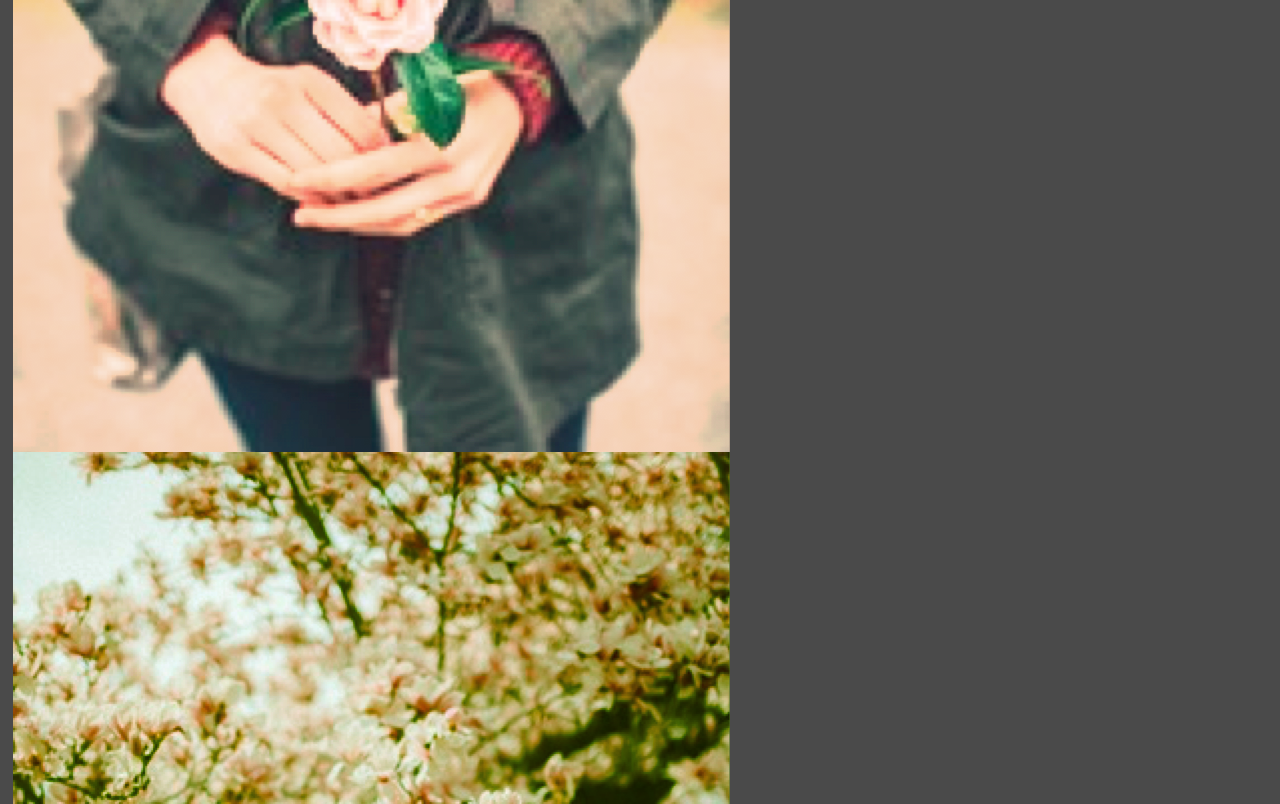
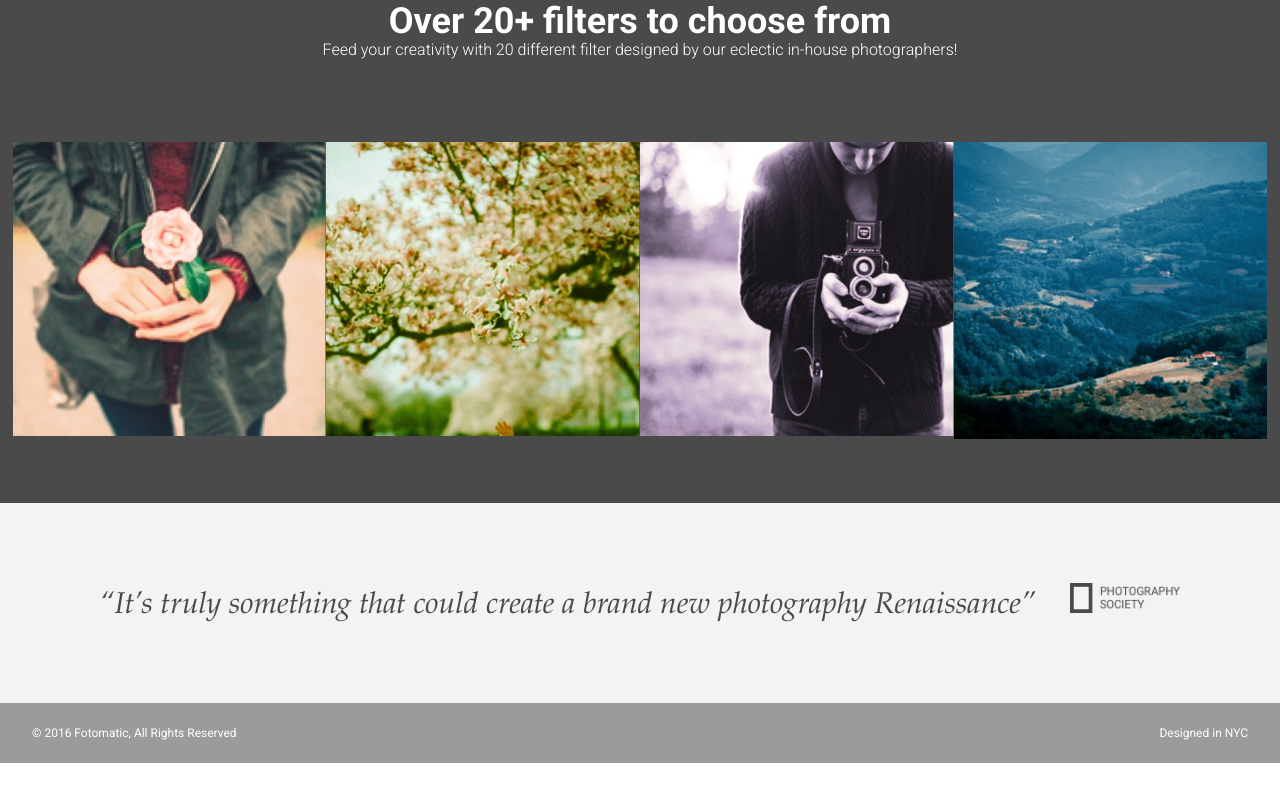
Before and after one commit to ecphelion/fotomatic, a plain HTML site: page index.html in a window 1280 px wide. Shown: the part 1496-2300 px from the top of the page. After the commit the page ends 2259 px from the top, so only its background shows below. Drawn offline with Linux system fonts and the light colour scheme; a web font is replaced by a local one.

Commit message:
desktop version repaired

```diff
--- a/index.html
+++ b/index.html
@@ -58,7 +58,7 @@
       <div class="feature">
         <div class="center">
           <div class="image-container">
-            <img src="images/feature-1.png" />
+            <img src="resources/images/feature-1.png">
           </div>
           <div class="content">
             <h2>Advanced, automatic, instant</h2>
@@ -69,7 +69,7 @@
       <div class="feature">
         <div class="center">
           <div class="image-container">
-            <img src="images/feature-2.png" />
+            <img src="resources/images/feature-2.png">
           </div>
           <div class="content">
             <h2>Beautifully crafted inside-out</h2>
@@ -105,7 +105,7 @@
     <div id="quotes-section">
       <div class="content center">
         <span class="quote">“It’s truly something that could create a brand new photography Renaissance”</span>
-        <img class="quote-citation" src="./resources/images/photography-logo.png" />
+        <img class="quote-citation" src="./resources/images/photography-logo.png">
       </div>
     </div>
 
--- a/resources/css/style.css
+++ b/resources/css/style.css
@@ -18,10 +18,6 @@ html {
   border-radius: 4px;
   background-color: #4a4a4a;
   color: white;
-}
-
-.image-container {
-  overflow: hidden;
 }
 
 .image-container img {
@@ -239,6 +235,15 @@ header .mobile {
   margin: 0 auto;
 }
 
+.image-container img {
+  display: block;
+  max-width: 100%;
+}
+
+.feature .content {
+  padding: 2.5rem 0;
+}
+
 .feature h2 {
   padding-bottom: .5rem;
   font-size: 2.25rem;
@@ -304,8 +309,17 @@ header .mobile {
 }
 
 #filters-section .images-container {
+  display: flex;
   max-width: 100%;
   padding: 0 1%;
+}
+
+.images-container .image-container {
+  width: 98%;
+}
+
+.images-container img {
+  width: 100%;
 }
 
 @media only screen and (max-width: 760px) {
@@ -344,11 +358,11 @@ header .mobile {
   background-color: #f3f3f3;
 }
 
-#quotes-section content {
+#quotes-section .content {
   padding: 5rem 0;
 }
 
-#quotes-section quote {
+#quotes-section .quote {
   padding-right: 1.875rem;
   font-family: "Palatino", serif;
   font-size: 1.875rem;
@@ -357,21 +371,21 @@ header .mobile {
   color: #4a4a4a;
 }
 
-#quotes-section quote-citation {
+#quotes-section .quote-citation {
   height: 1.875rem;
 }
 
 @media only screen and (max-width: 760px) {
-  #quotes-section content {
+  #quotes-section .content {
     padding: 1.875rem .625rem;
   }
 
-  #quotes-section quote {
+  #quotes-section .quote {
     font-size: 1.5rem;
     line-height: 1.4;
   }
 
-  #quotes-section quote-citation {
+  #quotes-section .quote-citation {
     display: block;
     padding-top: 1rem;
     margin: auto;
@@ -385,10 +399,13 @@ footer {
   padding: 1.5rem 2rem;
 }
 
+footer span {
+  font-size: 0.75rem;
+}
+
 footer .content {
   color: white;
   display: flex;
-  font-size: .75rem;
 }
 
 footer .copyright {
```
